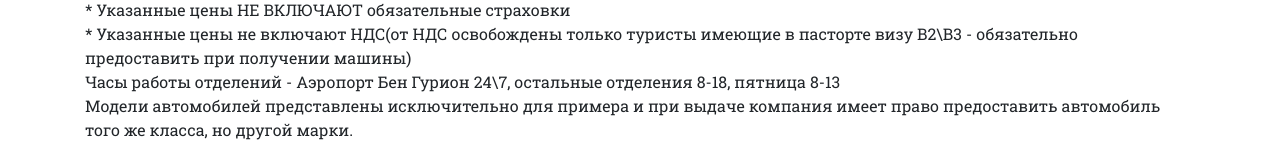
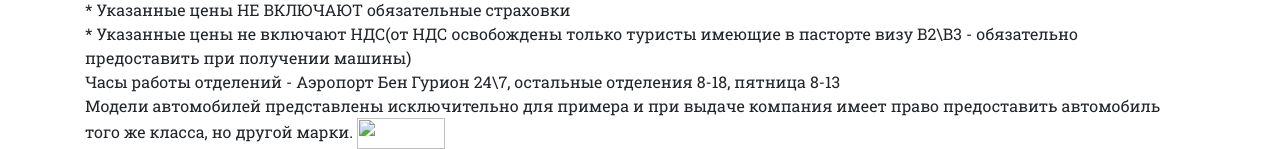
Before and after one commit to vastama/ihirecar, a Flask app: page /ru/ in a window 1280 px wide. Shown: the part 5442-5591 px from the top of the page. Run offline with Flask 2, Linux system fonts and the light colour scheme; some libraries are stand-ins or nearby versions; some web fonts are replaced.

Commit message:
added yandex counter

```diff
--- a/templates/layout_ru.html
+++ b/templates/layout_ru.html
@@ -46,6 +46,8 @@
     </div>
     {% block content_declamer %}{% endblock %}
 
+    <a href="https://webmaster.yandex.ru/siteinfo/?site=www.ihirecar.com"><img width="88" height="31" alt="" border="0" src="https://yandex.ru/cycounter?www.ihirecar.com&theme=light&lang=ru"/></a>
+
 </div>
 
 
```
